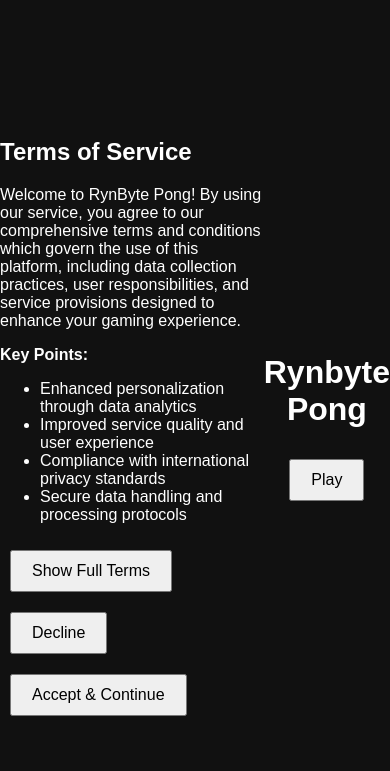
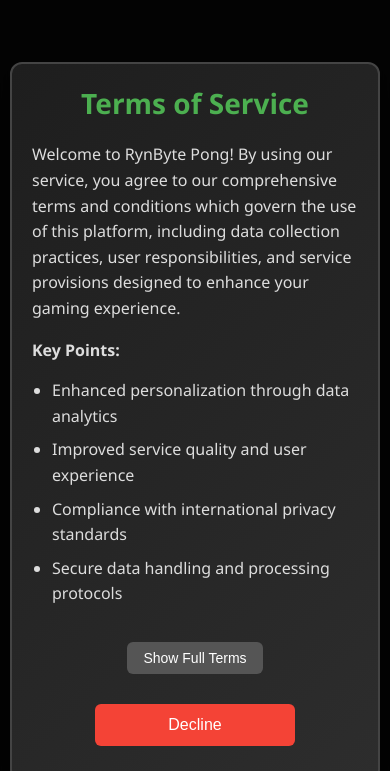
Before and after one commit to 1s64/Rynbyte, a website: page public/index.html in a window 390 px wide. Both pictures are taken after a click on the button "Play". Shown: the top 771 px of the page. Drawn offline with Linux system fonts and the light colour scheme.

Commit message:
Update style.css

```diff
--- a/public/style.css
+++ b/public/style.css
@@ -1,12 +1,13 @@
 body {
   margin: 0;
-  font-family: sans-serif;
+  font-family: 'Segoe UI', Tahoma, Geneva, Verdana, sans-serif;
   background-color: #111;
   color: #fff;
   display: flex;
   justify-content: center;
   align-items: center;
   height: 100vh;
+  overflow-x: hidden;
 }
 
 .container {
@@ -18,12 +19,29 @@
   margin: 10px;
   font-size: 16px;
   cursor: pointer;
+  border: none;
+  border-radius: 6px;
+  transition: all 0.3s ease;
+}
+
+button:hover {
+  transform: translateY(-2px);
+  box-shadow: 0 4px 8px rgba(0,0,0,0.3);
 }
 
 input {
   padding: 10px;
   font-size: 16px;
   width: 200px;
+  border: 2px solid #555;
+  border-radius: 6px;
+  background-color: #333;
+  color: white;
+}
+
+input:focus {
+  outline: none;
+  border-color: #4CAF50;
 }
 
 .hidden {
@@ -34,4 +52,177 @@
   background-color: #222;
   border: 2px solid #555;
   margin-top: 20px;
+  border-radius: 8px;
 }
+
+/* Modal Styles */
+.modal {
+  display: none;
+  position: fixed;
+  z-index: 1000;
+  left: 0;
+  top: 0;
+  width: 100%;
+  height: 100%;
+  background-color: rgba(0, 0, 0, 0.8);
+  backdrop-filter: blur(5px);
+  justify-content: center;
+  align-items: center;
+  animation: fadeIn 0.3s ease;
+}
+
+@keyframes fadeIn {
+  from { opacity: 0; }
+  to { opacity: 1; }
+}
+
+.modal-content {
+  background: linear-gradient(135deg, #1e1e1e 0%, #2d2d2d 100%);
+  margin: 20px;
+  padding: 30px;
+  border: 2px solid #444;
+  border-radius: 12px;
+  width: 90%;
+  max-width: 600px;
+  max-height: 80vh;
+  overflow-y: auto;
+  box-shadow: 0 10px 30px rgba(0,0,0,0.5);
+  animation: slideIn 0.3s ease;
+}
+
+@keyframes slideIn {
+  from {
+    transform: translateY(-30px);
+    opacity: 0;
+  }
+  to {
+    transform: translateY(0);
+    opacity: 1;
+  }
+}
+
+.modal-content h2 {
+  margin-top: 0;
+  color: #4CAF50;
+  font-size: 28px;
+  text-align: center;
+  margin-bottom: 20px;
+}
+
+.modal-content h3 {
+  color: #4CAF50;
+  font-size: 18px;
+  margin-top: 25px;
+  margin-bottom: 10px;
+  border-bottom: 1px solid #444;
+  padding-bottom: 5px;
+}
+
+.terms-section {
+  line-height: 1.6;
+  color: #ddd;
+  text-align: left;
+}
+
+.terms-section p {
+  margin-bottom: 15px;
+}
+
+.terms-section ul {
+  margin: 10px 0;
+  padding-left: 20px;
+}
+
+.terms-section li {
+  margin-bottom: 8px;
+}
+
+.terms-content {
+  max-height: 300px;
+  overflow-y: auto;
+  padding-right: 10px;
+}
+
+.terms-content::-webkit-scrollbar {
+  width: 8px;
+}
+
+.terms-content::-webkit-scrollbar-track {
+  background: #2d2d2d;
+  border-radius: 4px;
+}
+
+.terms-content::-webkit-scrollbar-thumb {
+  background: #4CAF50;
+  border-radius: 4px;
+}
+
+.terms-actions {
+  margin-top: 25px;
+  text-align: center;
+}
+
+.toggle-btn {
+  background-color: #555;
+  color: white;
+  padding: 8px 16px;
+  border-radius: 6px;
+  font-size: 14px;
+  margin-bottom: 20px;
+  transition: background-color 0.3s ease;
+}
+
+.toggle-btn:hover {
+  background-color: #666;
+}
+
+.action-buttons {
+  display: flex;
+  justify-content: center;
+  gap: 15px;
+  flex-wrap: wrap;
+}
+
+.accept-btn {
+  background-color: #4CAF50;
+  color: white;
+  padding: 12px 25px;
+  font-size: 16px;
+  font-weight: bold;
+  border-radius: 6px;
+  transition: background-color 0.3s ease;
+}
+
+.accept-btn:hover {
+  background-color: #45a049;
+}
+
+.decline-btn {
+  background-color: #f44336;
+  color: white;
+  padding: 12px 25px;
+  font-size: 16px;
+  border-radius: 6px;
+  transition: background-color 0.3s ease;
+}
+
+.decline-btn:hover {
+  background-color: #da190b;
+}
+
+/* Responsive design */
+@media (max-width: 768px) {
+  .modal-content {
+    margin: 10px;
+    padding: 20px;
+  }
+
+  .action-buttons {
+    flex-direction: column;
+    align-items: center;
+  }
+
+  .accept-btn, .decline-btn {
+    width: 200px;
+  }
+}
```
